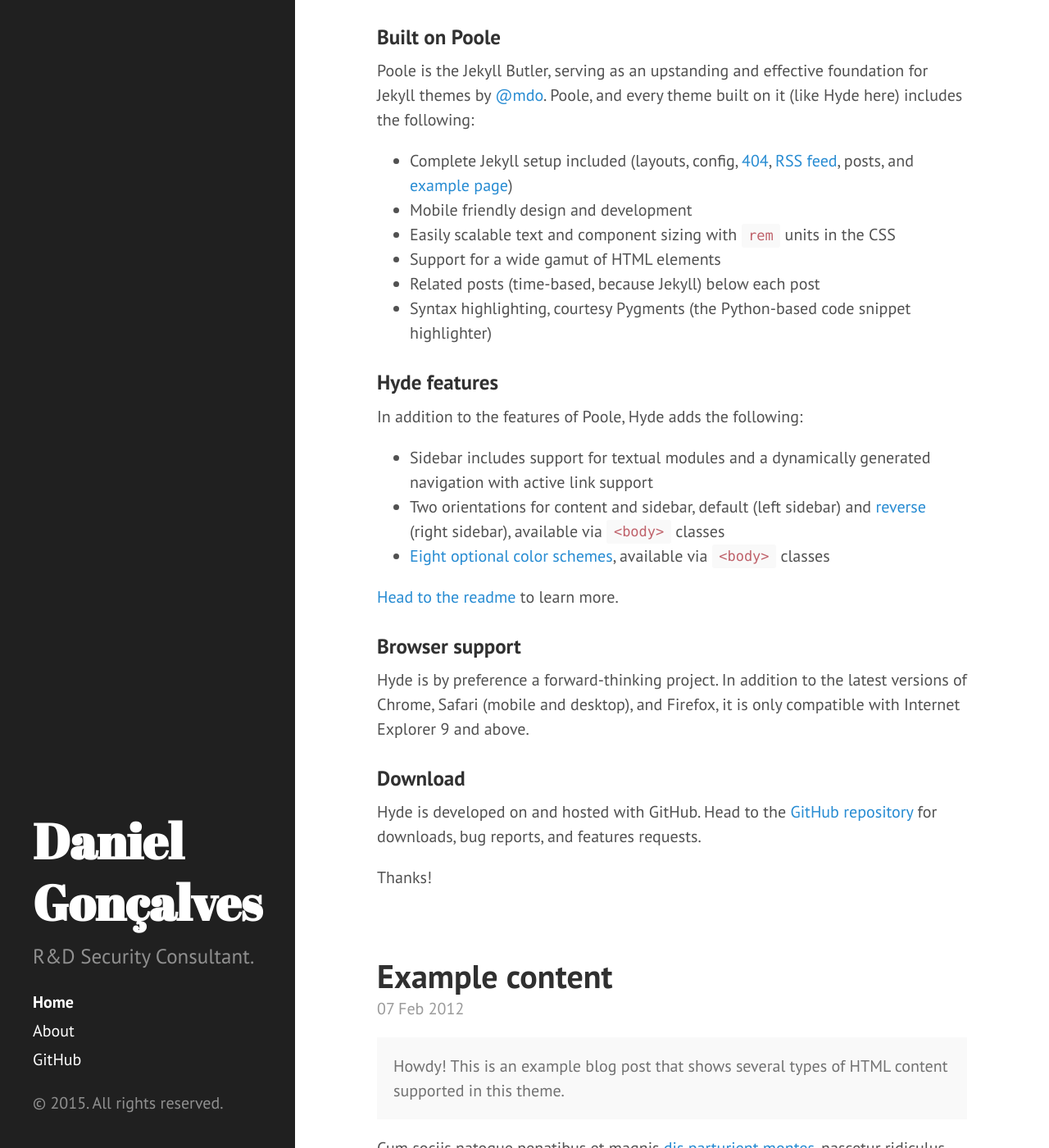
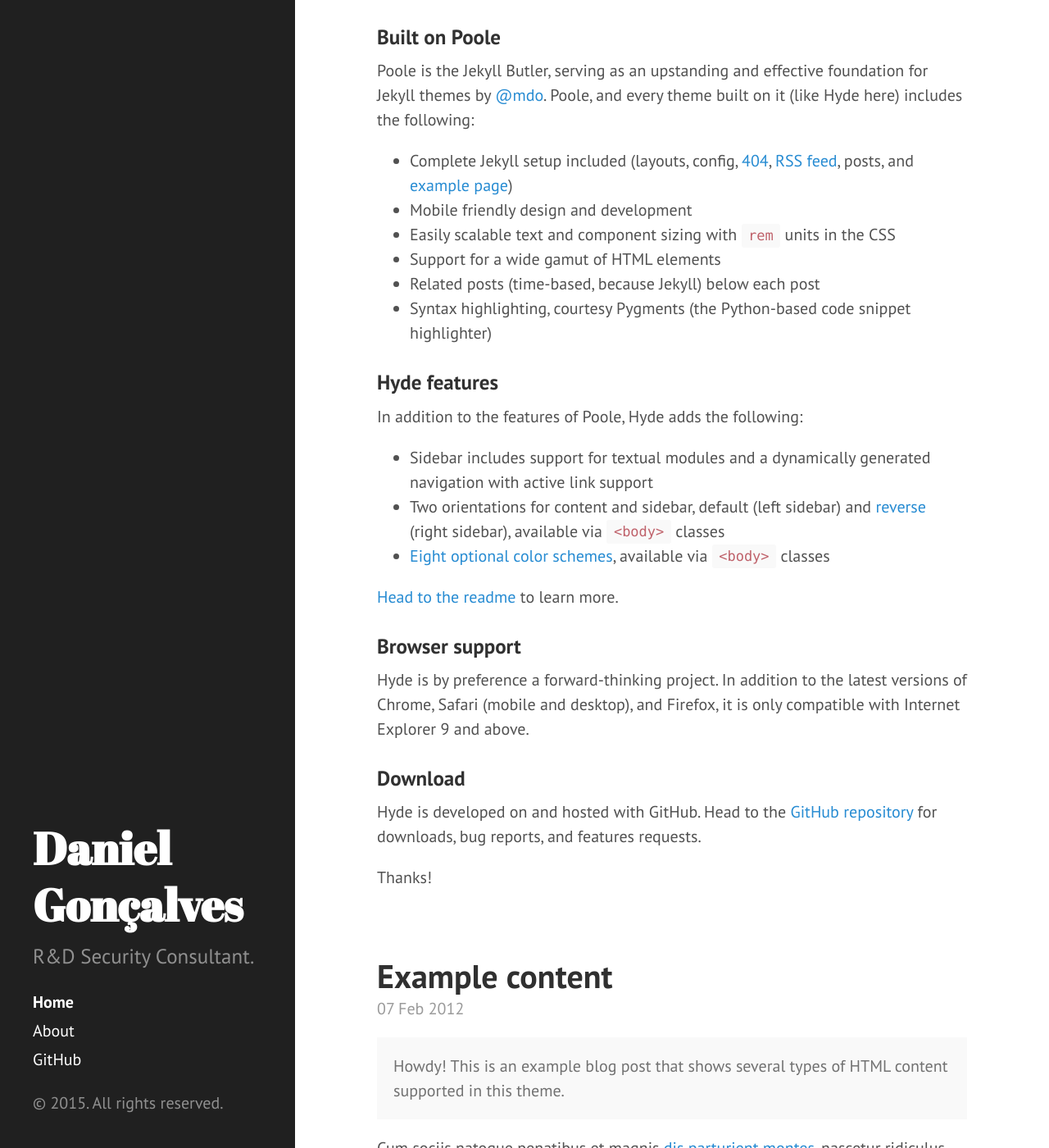
Before and after one commit to 2phost/2phost.github.io, a Jekyll site: the page built from index.html, in a window 1280 px wide and 1400 px high, scrolled down 240 px. Shown: the whole window at 82% size. Built offline with Jekyll 4.4.1, drawn with Linux system fonts in a browser that asks for light colours; Markdown is read by kramdown in place of the engine named in the settings; the list of posts is cut into pages by our own code.

Commit message:
Side bar title size

```diff
--- a/public/css/hyde.css
+++ b/public/css/hyde.css
@@ -80,7 +80,7 @@
   color: #fff;
   margin-top: 0;
   font-family: "Abril Fatface", serif;
-  font-size: 3.00rem;
+  font-size: 2.75rem;
 }
 
 /* Sidebar nav */
```
